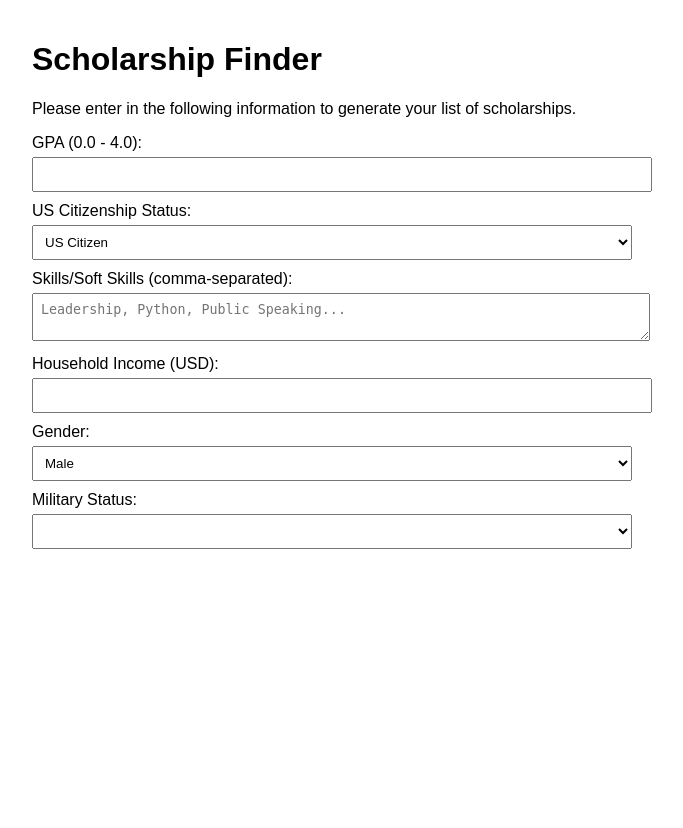
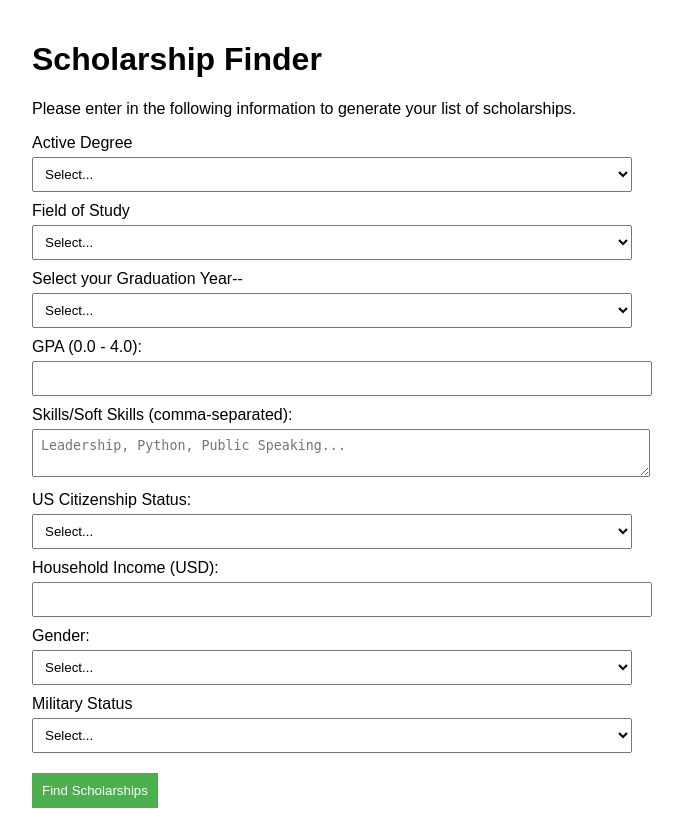
Before and after one commit to SanjayS598/ScholarMatch, a Flask app: template frontend/templates/form.html in a window 1280 px wide. Shown: the whole page, without its empty margins (308-991 px from the left). Before the commit the page ends 549 px from the top, so only its background shows below. Run offline with Flask 3, Linux system fonts and the light colour scheme; the template is opened without the code that fills it, so the values that code supplies are empty; parts of the project's set-up code (start-up, migrations or seed data) failed here and were passed over.

Commit message:
Finished attributes in Form html

```diff
--- a/frontend/templates/form.html
+++ b/frontend/templates/form.html
@@ -15,21 +15,78 @@
     <h1>Scholarship Finder</h1>
     <p>Please enter in the following information to generate your list of scholarships.</p>
     <form id="scholarshipForm">
-        <!-- GPA -->
+
+        <!-- Active Degree -->
+        <label for="degree">Active Degree</label>
+        <select id="degree" name= "degree">
+            <option value="" disabled selected>Select...</option>
+            <option value="associate">Associates ( &lt;2 years)</option>
+            <option value="bachelors">Bachelors ( &lt;4 years)</option>
+            <option value="masters">Masters ( &lt;2 years) </option>
+            <option value="phd">PHD</option>
+        </select>
+
+        <!-- Field of Study -->
+        <label for="major">Field of Study</label>
+        <select id="major" name= "major">
+            <option value="" disabled selected>Select...</option>
+            <option value="Computer Science">Computer Science</option>
+            <option value="Engineering">Engineering</option>
+            <option value="Mathematics">Mathematics</option>
+            <option value="Physics">Physics</option>
+            <option value="Chemistry">Chemistry</option>
+            <option value="Biology">Biology</option>
+            <option value="Business Administration">Business Administration</option>
+            <option value="Finance">Finance</option>
+            <option value="Economics">Economics</option>
+            <option value="Psychology">Psychology</option>
+            <option value="Political Science">Political Science</option>
+            <option value="Sociology">Sociology</option>
+            <option value="History">History</option>
+            <option value="English">English</option>
+            <option value="Philosophy">Philosophy</option>
+            <option value="Education">Education</option>
+            <option value="Art History">Art History</option>
+            <option value="Linguistics">Linguistics</option>
+            <option value="Environmental Science">Environmental Science</option>
+            <option value="Health Sciences">Health Sciences</option>
+        </select>
+
+         <!--Graduation Year-->
+         <label for="graduation"> Select your Graduation Year--</label>
+         <select id="graduation" name="graduation">
+             <option value="" disabled selected>Select...</option>
+             <option value="2025-May">May 2025</option>
+             <option value="2025-December">December 2025</option>
+             <option value="2026-May">May 2026</option>
+             <option value="2026-December">December 2026</option>
+             <option value="2027-May">May 2027</option>
+             <option value="2027-December">December 2027</option>
+             <option value="2028-May">May 2028</option>
+             <option value="2028-December">December 2028</option>
+             <option value="2029-May">May 2029</option>
+             <option value="2029-December">December 2029</option>
+             <option value="2030-May">May 2030</option>
+             <option value="2030-December">December 2030</option>
+         </select>
+
+        <!-- GPA-->
         <label for="gpa">GPA (0.0 - 4.0):</label>
         <input type="number" id="gpa" name="gpa" min="0" max="4" step="0.1" required>
+
+
+        <!-- Skills -->
+        <label for="skills">Skills/Soft Skills (comma-separated):</label>
+        <textarea id="skills" name="skills" placeholder="Leadership, Python, Public Speaking..." required></textarea>
 
         <!-- Citizenship -->
         <label for="citizenship">US Citizenship Status:</label>
         <select id="citizenship" name="citizenship" required>
+            <option value = "select">Select...</option>
             <option value="citizen">US Citizen</option>
             <option value="permanent_resident">Permanent Resident</option>
             <option value="international">International Student</option>
         </select>
-
-        <!-- Skills -->
-        <label for="skills">Skills/Soft Skills (comma-separated):</label>
-        <textarea id="skills" name="skills" placeholder="Leadership, Python, Public Speaking..." required></textarea>
 
         <!-- Household Income -->
         <label for="income">Household Income (USD):</label>
@@ -38,16 +95,22 @@
         <!-- Gender -->
         <label for="gender">Gender:</label>
         <select id="gender" name="gender">
+            <option value="" disabled selected>Select...</option>
             <option value="male">Male</option>
             <option value="female">Female</option>
             <option value="non_binary">Non-Binary</option>
             <option value="other">Other</option>
             <option value="prefer_not_to_say">Prefer Not to Say</option>
         </select>
+
         <!-- Military Status -->
-         <label for="Military Status">Military Status:</label>
-         <select id="Military" name="Military">
-            <otion value = >
+         <label for="military">Military Status</label>
+         <select id="military" name="military">
+            <option value="" disabled selected>Select...</option>
+            <option value ="veteran">Veteran</option>
+            <option value ="active">Active Military</option>
+            <option value ="dependent">Dependent of Active Military</option>
+         </select>
 
         <button type="submit">Find Scholarships</button>
     </form>
@@ -60,11 +123,17 @@
 
             // Get form data
             const formData = {
+
+                degree: document.getElementById("degree").value,
+                major: document.getElementById("major").value,
+                graduation: document.getElementById("graduation").value,
                 gpa: parseFloat(document.getElementById("gpa").value),
+                skills: document.getElementById("skills").value.split(",").map(skill => skill.trim()),
                 citizenship: document.getElementById("citizenship").value,
-                skills: document.getElementById("skills").value.split(",").map(skill => skill.trim()),
                 income: parseInt(document.getElementById("income").value),
-                gender: document.getElementById("gender").value
+                gender: document.getElementById("gender").value,
+                military: document.getElementById("military").value
+
             };
 
             // Send to Flask backend
```
